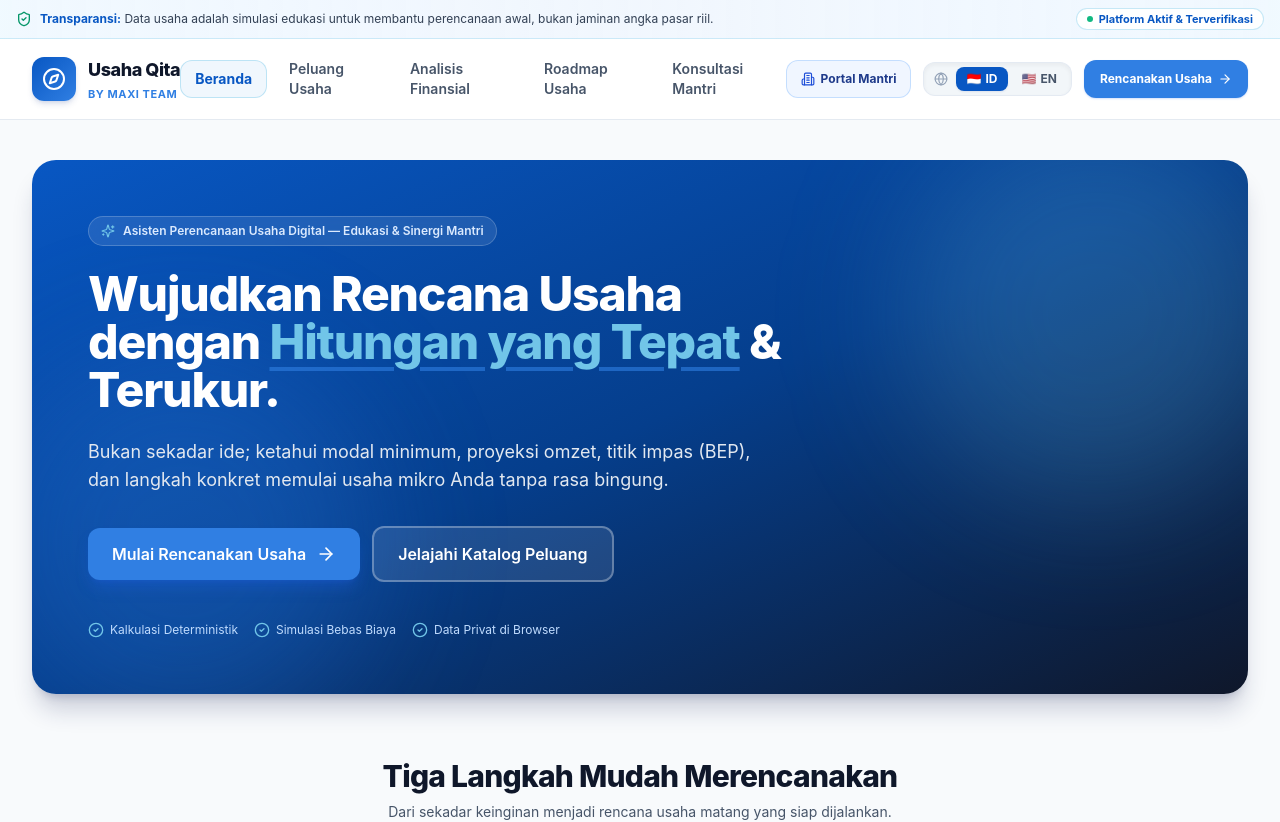
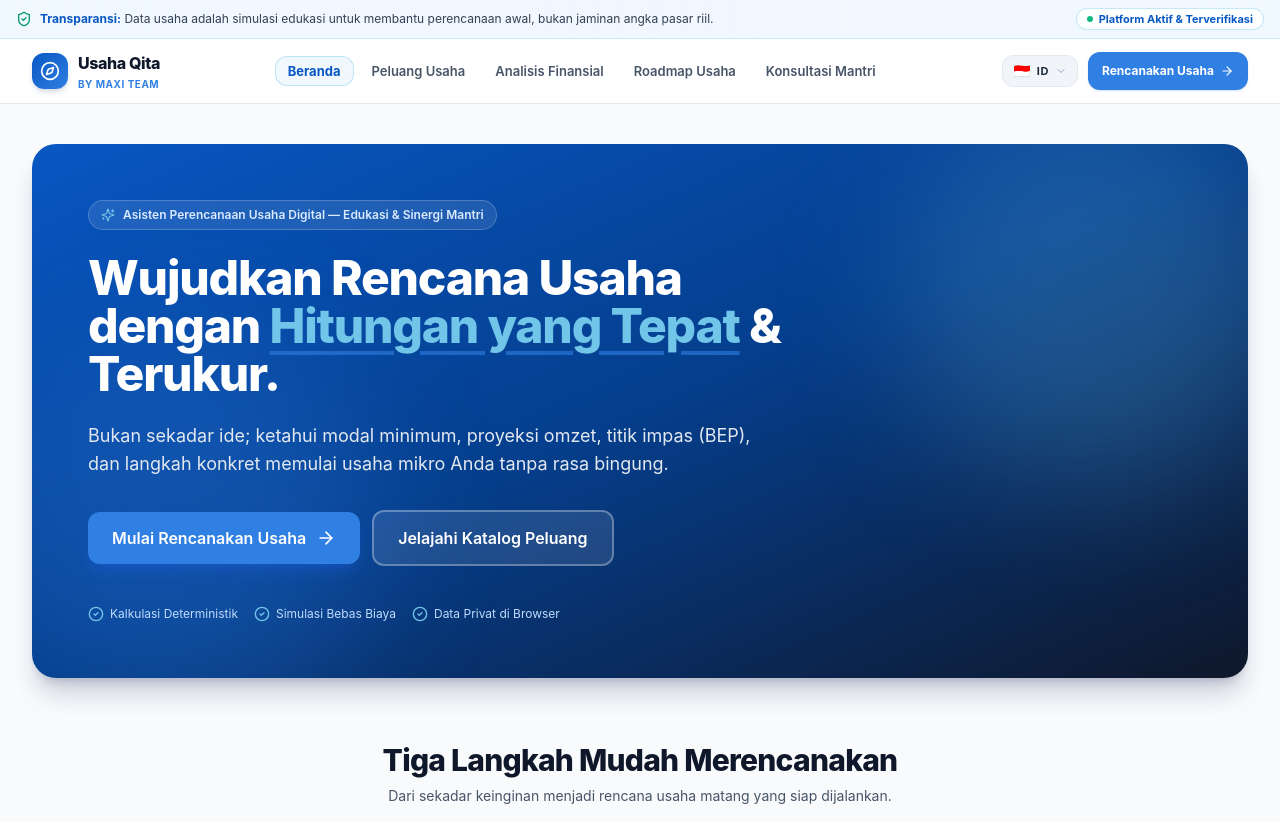
Before and after one commit to winnywork/usaha-qita, a Next.js app: page / in a window 1280 px wide. Shown: the top 822 px of the page. Built offline with nearby package versions, Linux system fonts and the light colour scheme.

Commit message:
feat: modernize navbar with compact flag dropdown, move mantri portal to footer, and optimize button sizing

```diff
--- a/src/app/mantri/login/page.tsx
+++ b/src/app/mantri/login/page.tsx
@@ -5,14 +5,12 @@ import { useRouter } from "next/navigation";
 import Link from "next/link";
 import {
   Building2,
-  Lock,
   ArrowRight,
   ShieldCheck,
   AlertCircle,
   ArrowLeft,
   Eye,
   EyeOff,
-  UserCheck,
 } from "lucide-react";
 import { Card } from "@/components/ui/Card";
 import { Button } from "@/components/ui/Button";
--- a/src/components/layout/Navbar.tsx
+++ b/src/components/layout/Navbar.tsx
@@ -13,7 +13,7 @@ export function Navbar() {
   const [isOpen, setIsOpen] = useState(false);
   const { t } = useLanguage();
 
-  // If inside internal Mantri Portal routes, hide public navbar (they have their own bank-grade header)
+  // If inside internal Mantri Portal or Administrator routes, hide public navbar
   if (
     pathname.startsWith("/mantri/dashboard") ||
     pathname.startsWith("/mantri/prospek") ||
@@ -40,32 +40,32 @@ export function Navbar() {
   return (
     <header className="sticky top-0 z-40 w-full bg-white/95 backdrop-blur-md border-b border-slate-200/90 shadow-2xs">
       <div className="max-w-7xl mx-auto px-4 sm:px-6 lg:px-8">
-        <div className="flex items-center justify-between h-16 sm:h-20">
+        <div className="flex items-center justify-between h-15 sm:h-16">
           {/* Logo & Identity */}
-          <Link href="/" className="flex items-center gap-2.5 sm:gap-3 group shrink-0 py-1">
-            <div className="w-10 h-10 sm:w-11 sm:h-11 rounded-xl bg-gradient-to-br from-brand-primary to-brand-secondary flex items-center justify-center text-white shadow-md shadow-blue-900/15 group-hover:scale-105 transition-transform shrink-0">
-              <Compass className="w-5 h-5 sm:w-6 sm:h-6" />
+          <Link href="/" className="flex items-center gap-2.5 group shrink-0 py-1">
+            <div className="w-8 h-8 sm:w-9 sm:h-9 rounded-xl bg-gradient-to-br from-brand-primary to-brand-secondary flex items-center justify-center text-white shadow-md shadow-blue-900/15 group-hover:scale-105 transition-transform shrink-0">
+              <Compass className="w-4 h-4 sm:w-5 sm:h-5" />
             </div>
             <div className="flex flex-col justify-center">
-              <span className="text-base sm:text-lg font-extrabold tracking-tight text-slate-900 leading-none">
+              <span className="text-sm sm:text-base font-extrabold tracking-tight text-slate-900 leading-none">
                 Usaha Qita
               </span>
-              <span className="text-[10px] sm:text-[11px] font-bold text-brand-secondary uppercase tracking-wider mt-0.5">
+              <span className="text-[9px] sm:text-[10px] font-bold text-brand-secondary uppercase tracking-wider mt-0.5">
                 {t.nav.brandConcept}
               </span>
             </div>
           </Link>
 
-          {/* Desktop Nav Links - Centered & Clean */}
-          <nav className="hidden lg:flex items-center gap-1 xl:gap-2">
+          {/* Desktop Nav Links - Clean, Compact Typography */}
+          <nav className="hidden lg:flex items-center gap-1 xl:gap-1.5">
             {navLinks.map((link) => (
               <Link
                 key={link.href}
                 href={link.href}
-                className={`px-3.5 py-2 rounded-xl text-xs sm:text-sm transition-all ${
+                className={`px-3 py-1.5 rounded-xl text-xs xl:text-[13px] transition-all ${
                   isActive(link.href)
                     ? "bg-brand-light text-brand-primary border border-brand-accent/40 shadow-2xs font-bold"
-                    : "text-slate-600 hover:text-slate-900 hover:bg-slate-100 font-semibold"
+                    : "text-slate-600 hover:text-slate-900 hover:bg-slate-100/80 font-semibold"
                 }`}
               >
                 {link.label}
@@ -73,54 +73,41 @@ export function Navbar() {
             ))}
           </nav>
 
-          {/* Desktop Right Action Bar: Mantri Portal + Language + CTA Button (All aligned vertically at 38px) */}
-          <div className="hidden lg:flex items-center gap-2.5 xl:gap-3 shrink-0">
-            {/* Quick Access to Mantri Portal */}
-            <Link
-              href="/mantri/login"
-              className="h-[38px] px-3.5 rounded-xl text-xs font-bold text-blue-900 bg-blue-50/90 hover:bg-blue-100 border border-blue-200/90 flex items-center gap-1.5 transition-colors shadow-2xs shrink-0"
-              title="Akses Portal Monitoring Petugas Mantri BRI"
-            >
-              <Building2 className="w-3.5 h-3.5 text-blue-700" />
-              <span>Portal Mantri</span>
-            </Link>
+          {/* Desktop Right Action Bar: Compact Flag Dropdown + CTA Button */}
+          <div className="hidden lg:flex items-center gap-2.5 shrink-0">
+            {/* Compact Flag Dropdown */}
+            <LanguageSwitcher />
 
-            <div className="h-[38px] flex items-center shrink-0">
-              <LanguageSwitcher />
-            </div>
-
+            {/* Compact Primary CTA Button */}
             <Link href="/onboarding" className="shrink-0">
-              <Button size="sm" variant="accent" className="h-[38px] px-4 text-xs font-bold shadow-sm" rightIcon={<ArrowRight className="w-3.5 h-3.5" />}>
+              <Button
+                size="sm"
+                variant="accent"
+                className="h-8 px-3.5 text-xs font-bold shadow-sm rounded-xl"
+                rightIcon={<ArrowRight className="w-3.5 h-3.5" />}
+              >
                 {t.nav.planButton}
               </Button>
             </Link>
           </div>
 
-          {/* Mobile Right Bar: Mantri Pill + Language Switcher + Hamburger (Active only below lg) */}
+          {/* Mobile Right Bar: Language Dropdown + Hamburger */}
           <div className="flex lg:hidden items-center gap-2">
-            <Link
-              href="/mantri/login"
-              className="h-8 px-2.5 rounded-lg text-[11px] font-bold text-blue-900 bg-blue-50 border border-blue-200 flex items-center gap-1"
-            >
-              <Building2 className="w-3 h-3 text-blue-700" />
-              <span>Mantri</span>
-            </Link>
-
-            <LanguageSwitcher variant="compact" />
+            <LanguageSwitcher />
 
             <button
               type="button"
               onClick={() => setIsOpen(!isOpen)}
-              className="w-9 h-9 flex items-center justify-center rounded-xl text-slate-700 hover:text-slate-900 hover:bg-slate-100 focus:outline-none focus:ring-2 focus:ring-brand-primary transition-colors"
+              className="w-8 h-8 flex items-center justify-center rounded-xl text-slate-700 hover:text-slate-900 hover:bg-slate-100 focus:outline-none focus:ring-2 focus:ring-brand-primary transition-colors"
               aria-label="Buka menu navigasi"
             >
-              {isOpen ? <X className="w-5 h-5" /> : <Menu className="w-5 h-5" />}
+              {isOpen ? <X className="w-4 h-4" /> : <Menu className="w-4 h-4" />}
             </button>
           </div>
         </div>
       </div>
 
-      {/* Mobile Drawer Menu (Visible only below lg when open) */}
+      {/* Mobile Drawer Menu */}
       {isOpen && (
         <div className="lg:hidden border-b border-slate-200 bg-white px-4 pt-3 pb-6 space-y-3 animate-in slide-in-from-top-2 duration-150 shadow-lg">
           <div className="flex flex-col space-y-1">
@@ -129,7 +116,7 @@ export function Navbar() {
                 key={link.href}
                 href={link.href}
                 onClick={() => setIsOpen(false)}
-                className={`px-4 py-3 rounded-xl text-sm transition-colors ${
+                className={`px-3.5 py-2.5 rounded-xl text-xs sm:text-sm transition-colors ${
                   isActive(link.href)
                     ? "bg-brand-light text-brand-primary border border-brand-accent/40 font-bold"
                     : "text-slate-700 hover:bg-slate-100 font-semibold"
@@ -138,27 +125,29 @@ export function Navbar() {
                 {link.label}
               </Link>
             ))}
-
-            {/* Mobile Link to Mantri Portal */}
-            <Link
-              href="/mantri/login"
-              onClick={() => setIsOpen(false)}
-              className="px-4 py-3 rounded-xl text-sm font-bold text-blue-950 bg-blue-50/80 border border-blue-200/80 flex items-center gap-2 mt-1"
-            >
-              <Building2 className="w-4 h-4 text-blue-700" />
-              <span>Portal Monitoring Mantri BRI</span>
-            </Link>
           </div>
 
           <div className="pt-2">
             <Link href="/onboarding" onClick={() => setIsOpen(false)} className="w-full block">
-              <Button fullWidth variant="accent" size="md" className="h-11 font-bold shadow-sm" rightIcon={<ArrowRight className="w-4 h-4" />}>
+              <Button fullWidth variant="accent" size="md" className="h-10 text-xs sm:text-sm font-bold shadow-sm" rightIcon={<ArrowRight className="w-4 h-4" />}>
                 {t.hero.startBtn}
               </Button>
             </Link>
           </div>
 
-          <div className="pt-2 text-[11px] text-slate-500 flex items-center gap-1.5 px-1 border-t border-slate-100">
+          {/* Mobile Link to Mantri Portal at the bottom of the drawer */}
+          <div className="pt-2 border-t border-slate-100">
+            <Link
+              href="/mantri/login"
+              onClick={() => setIsOpen(false)}
+              className="px-3.5 py-2 rounded-xl text-xs font-bold text-blue-900 bg-blue-50/80 border border-blue-200/80 flex items-center gap-2"
+            >
+              <Building2 className="w-3.5 h-3.5 text-blue-700" />
+              <span>Portal Khusus Petugas Mantri BRI</span>
+            </Link>
+          </div>
+
+          <div className="pt-1 text-[11px] text-slate-500 flex items-center gap-1.5 px-1">
             <ShieldCheck className="w-3.5 h-3.5 text-emerald-600 shrink-0" />
             <span>{t.nav.mobileNotice}</span>
           </div>
--- a/src/components/ui/LanguageSwitcher.tsx
+++ b/src/components/ui/LanguageSwitcher.tsx
@@ -1,74 +1,92 @@
 "use client";
 
-import React from "react";
-import { Globe } from "lucide-react";
+import React, { useState, useRef, useEffect } from "react";
+import { ChevronDown, Check } from "lucide-react";
 import { useLanguage } from "@/context/LanguageContext";
 import { Language } from "@/i18n/translations";
 
 interface LanguageSwitcherProps {
   className?: string;
-  variant?: "pill" | "compact";
+  variant?: "dropdown" | "compact";
 }
 
-export function LanguageSwitcher({ className, variant = "pill" }: LanguageSwitcherProps) {
+export function LanguageSwitcher({ className }: LanguageSwitcherProps) {
   const { language, setLanguage } = useLanguage();
+  const [isOpen, setIsOpen] = useState(false);
+  const dropdownRef = useRef<HTMLDivElement>(null);
 
-  const options: { code: Language; label: string; flag: string }[] = [
-    { code: "id", label: "ID", flag: "🇮🇩" },
-    { code: "en", label: "EN", flag: "🇺🇸" },
+  const options: { code: Language; label: string; fullLabel: string; flag: string }[] = [
+    { code: "id", label: "ID", fullLabel: "Bahasa Indonesia", flag: "🇮🇩" },
+    { code: "en", label: "EN", fullLabel: "English", flag: "🇺🇸" },
   ];
 
-  if (variant === "compact") {
-    return (
-      <div className={`inline-flex items-center rounded-xl bg-slate-100 p-0.5 border border-slate-200 ${className || ""}`}>
-        {options.map((opt) => (
-          <button
-            key={opt.code}
-            type="button"
-            onClick={() => setLanguage(opt.code)}
-            aria-label={`Ganti bahasa ke ${opt.label}`}
-            className={`px-2.5 py-1 text-xs font-bold rounded-lg transition-all ${
-              language === opt.code
-                ? "bg-brand-primary text-white shadow-sm"
-                : "text-slate-600 hover:text-slate-900"
-            }`}
-          >
-            <span className="mr-1">{opt.flag}</span>
-            <span>{opt.label}</span>
-          </button>
-        ))}
-      </div>
-    );
+  const currentOption = options.find((opt) => opt.code === language) || options[0];
+
+  // Close when clicking outside
+  useEffect(() => {
+    function handleClickOutside(event: MouseEvent) {
+      if (dropdownRef.current && !dropdownRef.current.contains(event.target as Node)) {
+        setIsOpen(false);
       }
+    }
+    document.addEventListener("mousedown", handleClickOutside);
+    return () => {
+      document.removeEventListener("mousedown", handleClickOutside);
+    };
+  }, []);
 
   return (
-    <div
-      className={`inline-flex items-center gap-1 p-1 rounded-xl bg-slate-100/90 border border-slate-200/80 shadow-inner select-none ${className || ""}`}
-      role="group"
-      aria-label="Pilihan Bahasa"
+    <div className={`relative inline-block text-left select-none ${className || ""}`} ref={dropdownRef}>
+      {/* Compact Dropdown Trigger Button */}
+      <button
+        type="button"
+        onClick={() => setIsOpen(!isOpen)}
+        aria-expanded={isOpen}
+        aria-haspopup="true"
+        aria-label={`Pilihan bahasa: saat ini ${currentOption.fullLabel}`}
+        className="inline-flex items-center gap-1.5 h-8 px-2.5 rounded-xl bg-slate-100 hover:bg-slate-200/80 border border-slate-200/90 text-slate-700 transition-all shadow-2xs hover:border-slate-300 focus:outline-none focus:ring-2 focus:ring-brand-primary/20"
       >
-      <div className="pl-1.5 pr-1 text-slate-400">
-        <Globe className="w-3.5 h-3.5" />
+        <span className="text-sm leading-none">{currentOption.flag}</span>
+        <span className="text-[11px] font-bold tracking-wider text-slate-800">{currentOption.label}</span>
+        <ChevronDown
+          className={`w-3 h-3 text-slate-400 transition-transform duration-200 ${
+            isOpen ? "rotate-180 text-brand-primary" : ""
+          }`}
+        />
+      </button>
+
+      {/* Floating Dropdown Menu */}
+      {isOpen && (
+        <div className="absolute right-0 mt-1.5 w-44 rounded-xl bg-white border border-slate-200 shadow-xl shadow-slate-900/10 py-1 z-50 animate-in fade-in zoom-in-95 duration-100">
+          <div className="px-3 py-1.5 text-[10px] font-bold text-slate-400 uppercase tracking-wider border-b border-slate-100">
+            Pilih Bahasa / Language
           </div>
           {options.map((opt) => {
-        const isActive = language === opt.code;
+            const isSelected = language === opt.code;
             return (
               <button
                 key={opt.code}
                 type="button"
-            onClick={() => setLanguage(opt.code)}
-            aria-pressed={isActive}
-            className={`flex items-center gap-1 px-2.5 py-1 text-xs font-bold rounded-lg transition-all ${
-              isActive
-                ? "bg-brand-primary text-white shadow-sm shadow-blue-900/10"
-                : "text-slate-600 hover:text-slate-900 hover:bg-slate-200/60"
+                onClick={() => {
+                  setLanguage(opt.code);
+                  setIsOpen(false);
+                }}
+                className={`w-full flex items-center justify-between px-3 py-2 text-xs font-semibold transition-colors ${
+                  isSelected
+                    ? "bg-brand-light text-brand-primary font-bold"
+                    : "text-slate-700 hover:bg-slate-50 hover:text-slate-900"
                 }`}
               >
-            <span>{opt.flag}</span>
-            <span>{opt.label}</span>
+                <div className="flex items-center gap-2">
+                  <span className="text-sm leading-none">{opt.flag}</span>
+                  <span className="text-[12px]">{opt.fullLabel}</span>
+                </div>
+                {isSelected && <Check className="w-3.5 h-3.5 text-brand-primary shrink-0" />}
               </button>
             );
           })}
         </div>
+      )}
+    </div>
   );
 }
--- a/src/services/mantriService.ts
+++ b/src/services/mantriService.ts
@@ -178,7 +178,7 @@ export function getCurrentMantri(): MantriUser | null {
 
 export function loginMantri(
   personalNumber: string,
-  pin: string
+  _pin?: string
 ): { success: boolean; user?: MantriUser; error?: string } {
   if (typeof window === "undefined") {
     return { success: false, error: "Window undefined" };
```
Also changed, not shown: src/components/layout/Footer.tsx (+22 -3 lines). Lines whose indentation alone changed are shown as unchanged.
